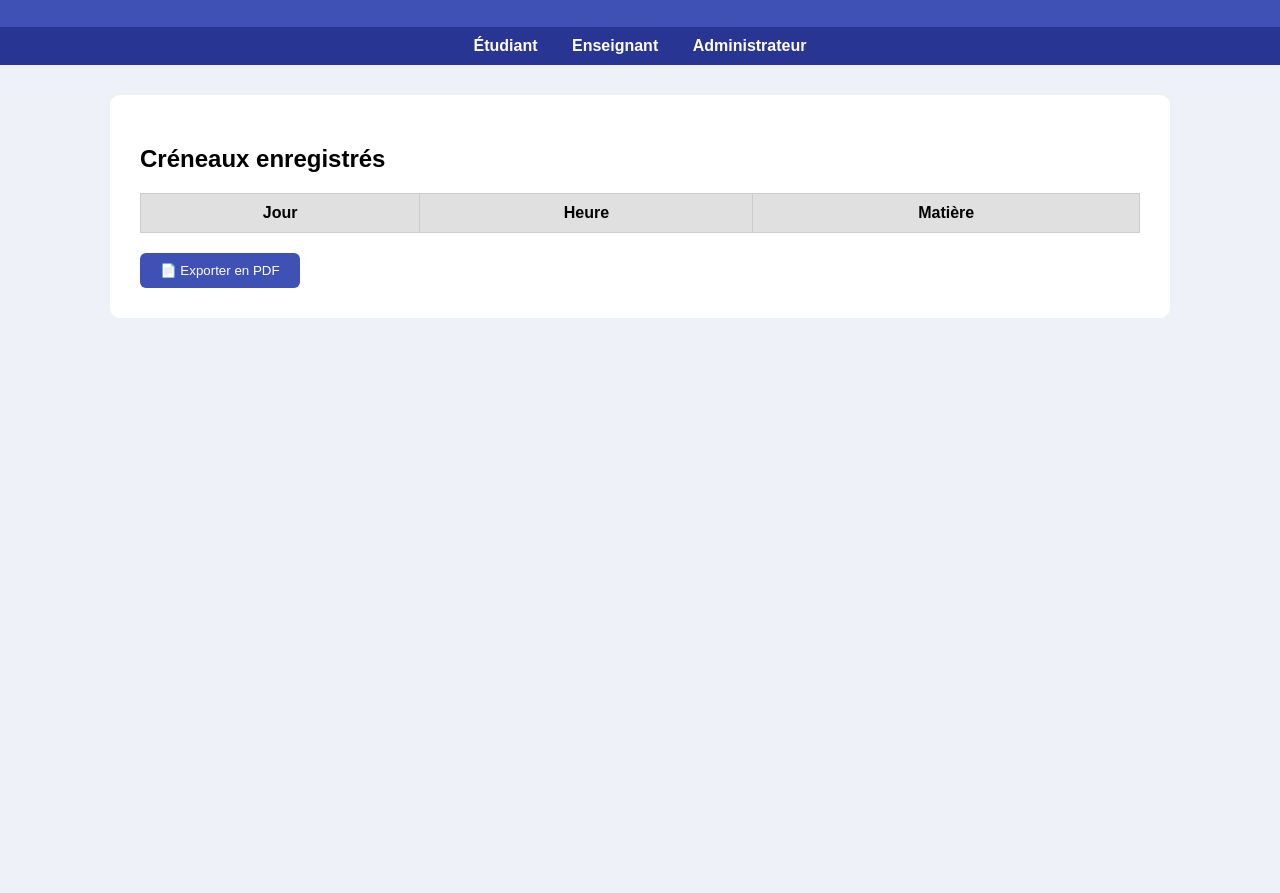
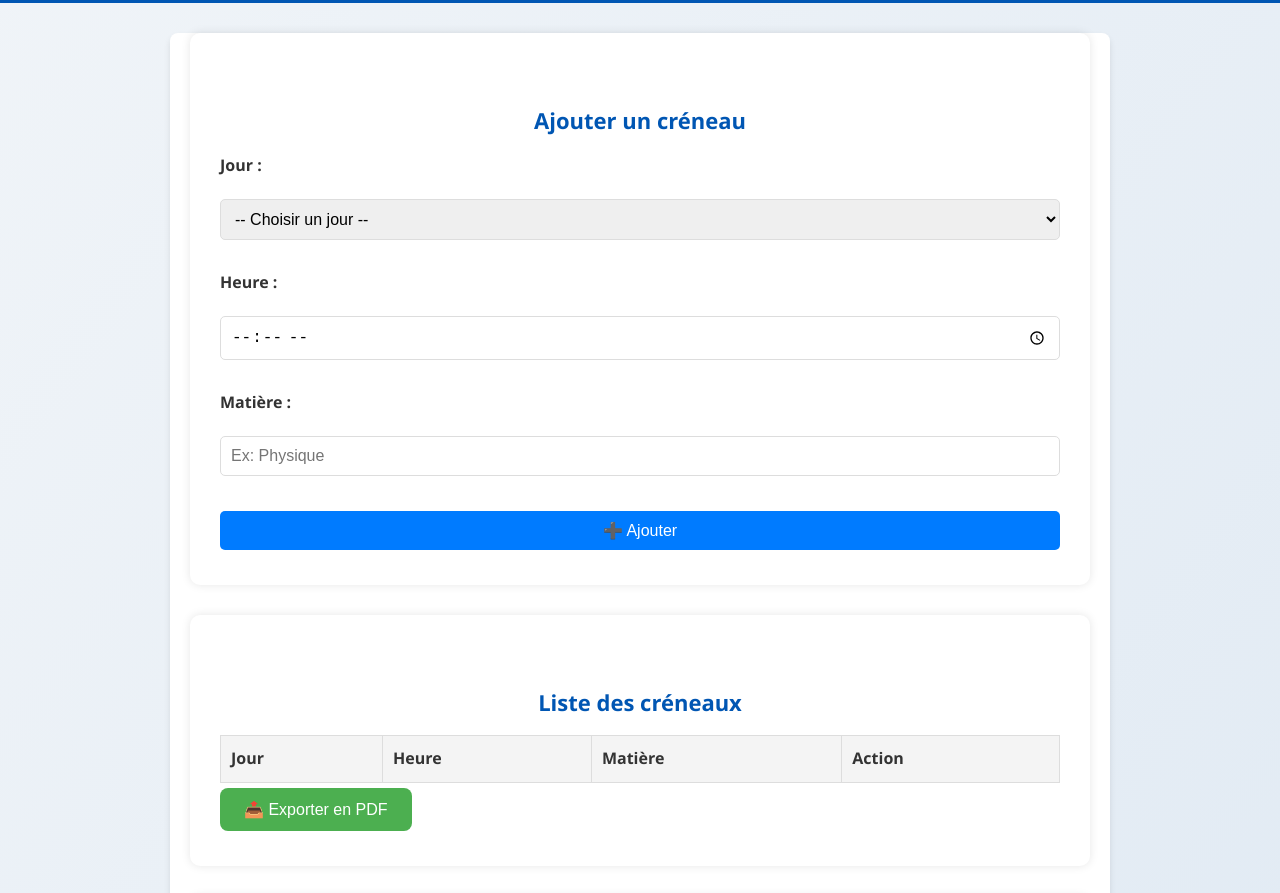
Before and after one commit to menrickP/javascriptmenga, a website: page admin.html in a window 1280 px wide. Shown: the part 93-986 px from the top of the page. Before the commit the page ends 800 px from the top, so only its background shows below. Drawn offline with nearby package versions, Linux system fonts and the light colour scheme.

Commit message:
Update admin.html

```diff
--- a/admin.html
+++ b/admin.html
@@ -3,61 +3,102 @@
 <head>
   <meta charset="UTF-8" />
   <meta name="viewport" content="width=device-width, initial-scale=1.0"/>
-  <title>Administrateur</title>
-  <script src="https://cdnjs.cloudflare.com/ajax/libs/jspdf/2.5.1/jspdf.umd.min.js"></script>
-  <script src="https://cdnjs.cloudflare.com/ajax/libs/jspdf-autotable/3.5.28/jspdf.plugin.autotable.min.js"></script>
+  <title>Tableau de bord Administrateur</title>
+  <link rel="stylesheet" href="../css/styles.css" />
+  <script src="https://cdnjs.cloudflare.com/ajax/libs/jspdf/2.4.0/jspdf.umd.min.js"></script>
+  <script src="https://cdnjs.cloudflare.com/ajax/libs/jspdf-autotable/3.5.23/jspdf.plugin.autotable.min.js"></script>
   <style>
     body {
-      font-family: Arial, sans-serif;
-      background: #eef1f7;
+      font-family: 'Segoe UI', Tahoma, Geneva, Verdana, sans-serif;
       margin: 0;
       padding: 0;
+      background: linear-gradient(to bottom right, #f0f4f8, #dfe9f3);
+      color: #333;
     }
+
     header {
       background-color: #3f51b5;
       color: white;
-      padding: 20px;
+      padding: 20px 0;
       text-align: center;
     }
-    nav {
-      background: #283593;
+
+    main {
+      max-width: 900px;
+      margin: 30px auto;
+      padding: 0 20px;
+    }
+
+    h2 {
+      margin-top: 40px;
+      color: #3f51b5;
+      font-size: 22px;
       text-align: center;
-      padding: 10px 0;
     }
-    nav a {
-      color: white;
-      margin: 0 15px;
-      text-decoration: none;
+
+    .form-container, .actions, .admin-actions {
+      background-color: white;
+      padding: 30px;
+      margin-top: 20px;
+      border-radius: 10px;
+      box-shadow: 0 0 10px rgba(0, 0, 0, 0.1);
+    }
+
+    label {
+      display: block;
+      margin-bottom: 8px;
       font-weight: bold;
     }
-    main {
-      max-width: 1000px;
-      margin: 30px auto;
-      background: white;
-      padding: 30px;
-      border-radius: 10px;
+
+    input, select {
+      width: 100%;
+      padding: 10px;
+      margin-bottom: 15px;
+      border: 1px solid #ccc;
+      border-radius: 6px;
+      box-sizing: border-box;
     }
+
+    button {
+      display: inline-block;
+      background-color: #4CAF50;
+      color: white;
+      padding: 12px 24px;
+      margin: 5px 0;
+      border: none;
+      border-radius: 8px;
+      font-size: 16px;
+      cursor: pointer;
+      transition: background 0.3s ease;
+    }
+
+    button:hover {
+      background-color: #388e3c;
+    }
+
     table {
       width: 100%;
+      margin-top: 15px;
       border-collapse: collapse;
-      margin-top: 20px;
+      background-color: white;
     }
+
     th, td {
       border: 1px solid #ccc;
       padding: 10px;
       text-align: center;
     }
+
     th {
-      background-color: #e0e0e0;
+      background-color: #e3eaf2;
     }
-    #exportBtn {
-      margin-top: 20px;
-      padding: 10px 20px;
-      background-color: #3f51b5;
-      color: white;
-      border: none;
-      border-radius: 6px;
-      cursor: pointer;
+
+    .admin-actions button {
+      display: block;
+      width: 100%;
+      padding: 15px;
+      margin-bottom: 15px;
+      font-size: 16px;
     }
   </style>
 </head>
@@ -65,49 +106,107 @@
   <header>
     <h1>Tableau de bord Administrateur</h1>
   </header>
-  <nav>
-    <a href="student.html">Étudiant</a>
-    <a href="teacher.html">Enseignant</a>
-    <a href="admin.html">Administrateur</a>
-  </nav>
+
   <main>
-    <h2>Créneaux enregistrés</h2>
-    <table id="creneauTable">
+    <!-- Formulaire d'ajout de créneau -->
+    <section class="form-container">
+      <h2>Ajouter un créneau</h2>
+      <form id="addSlotForm">
+        <label for="day">Jour :</label>
+        <select id="day" required>
+          <option value="">-- Choisir un jour --</option>
+          <option>Lundi</option>
+          <option>Mardi</option>
+          <option>Mercredi</option>
+          <option>Jeudi</option>
+          <option>Vendredi</option>
+          <option>Samedi</option>
+        </select>
+
+        <label for="time">Heure :</label>
+        <input type="time" id="time" required>
+
+        <label for="subject">Matière :</label>
+        <input type="text" id="subject" required placeholder="Ex: Physique">
+
+        <button type="submit">➕ Ajouter</button>
+      </form>
+    </section>
+
+    <!-- Liste des créneaux -->
+    <section class="actions">
+      <h2>Liste des créneaux</h2>
+      <table id="slotsTable">
         <thead>
           <tr>
             <th>Jour</th>
             <th>Heure</th>
             <th>Matière</th>
+            <th>Action</th>
           </tr>
         </thead>
         <tbody>
-        <!-- Rempli dynamiquement -->
+          <!-- Créneaux ajoutés dynamiquement -->
         </tbody>
       </table>
-    <button id="exportBtn">📄 Exporter en PDF</button>
+      <button onclick="exportPDF()">📤 Exporter en PDF</button>
+    </section>
+
+    <!-- Boutons d'action supplémentaires -->
+    <section class="admin-actions">
+      <h2>Gestion de la plateforme</h2>
+      <button onclick="alert('Créneau ajouté')">➕ Ajouter un créneau</button>
+      <button onclick="alert('Créneaux supprimés')">🗑 Supprimer un créneau</button>
+      <button onclick="alert('Utilisateurs consultés')">👥 Gérer les utilisateurs</button>
+      <button onclick="alert('Export lancé')">📤 Exporter les données</button>
+    </section>
+
+    <!-- Utilisateurs fictifs -->
+    <section class="actions">
+      <h2>Utilisateurs (fictifs)</h2>
+      <ul id="userList">
+        <li>👤 Jean Dupont - Étudiant</li>
+        <li>👤 Marie Yao - Enseignante</li>
+        <li>👤 Admin Système - Administrateur</li>
+      </ul>
+    </section>
   </main>
 
+  <!-- Script JavaScript intégré -->
   <script>
-    const data = JSON.parse(localStorage.getItem("creneaux") || "[]");
-    const tbody = document.querySelector("#creneauTable tbody");
+    const form = document.getElementById('addSlotForm');
+    const tableBody = document.querySelector('#slotsTable tbody');
 
-    data.forEach(item => {
-      const row = document.createElement("tr");
-      row.innerHTML = \`
-        <td>\${item.day}</td>
-        <td>\${item.time}</td>
-        <td>\${item.subject}</td>
-      \`;
-      tbody.appendChild(row);
+    form.addEventListener('submit', function(e) {
+      e.preventDefault();
+      const day = document.getElementById('day').value;
+      const time = document.getElementById('time').value;
+      const subject = document.getElementById('subject').value;
+
+      const row = document.createElement('tr');
+      row.innerHTML = `
+        <td>${day}</td>
+        <td>${time}</td>
+        <td>${subject}</td>
+        <td><button onclick="deleteRow(this)">❌ Supprimer</button></td>
+      `;
+      tableBody.appendChild(row);
+
+      form.reset();
     });
 
-    document.getElementById("exportBtn").addEventListener("click", () => {
+    function deleteRow(btn) {
+      const row = btn.closest('tr');
+      row.remove();
+    }
+
+    function exportPDF() {
       const { jsPDF } = window.jspdf;
       const doc = new jsPDF();
-      doc.text("Liste des créneaux", 14, 15);
-      doc.autoTable({ html: "#creneauTable", startY: 20 });
-      doc.save("creneaux_admin.pdf");
-    });
+      doc.text("Créneaux réservés", 14, 15);
+      doc.autoTable({ html: '#slotsTable', startY: 20 });
+      doc.save("creneaux.pdf");
+    }
   </script>
 </body>
 </html>
```
Lines whose indentation alone changed are shown as unchanged.
